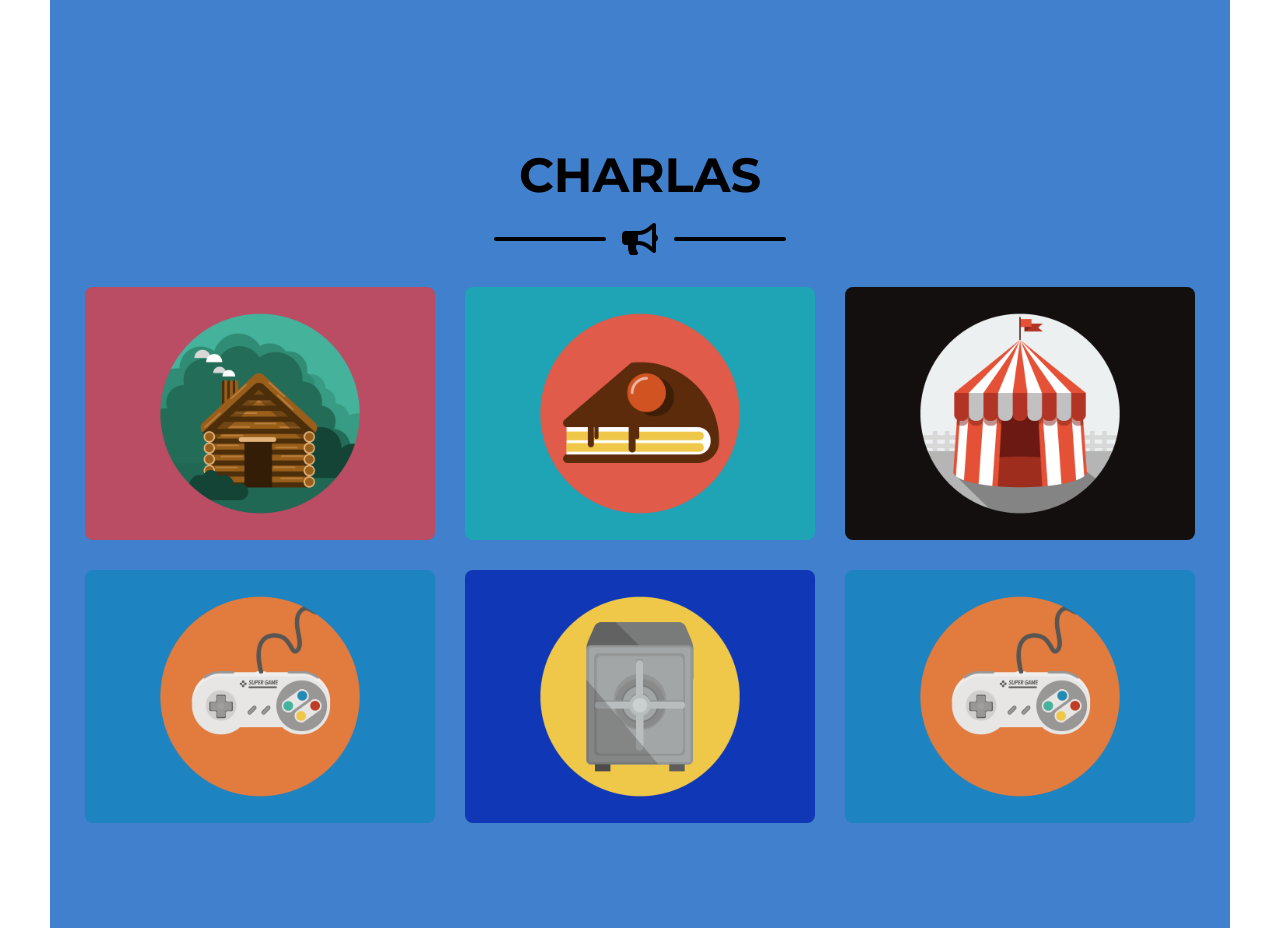
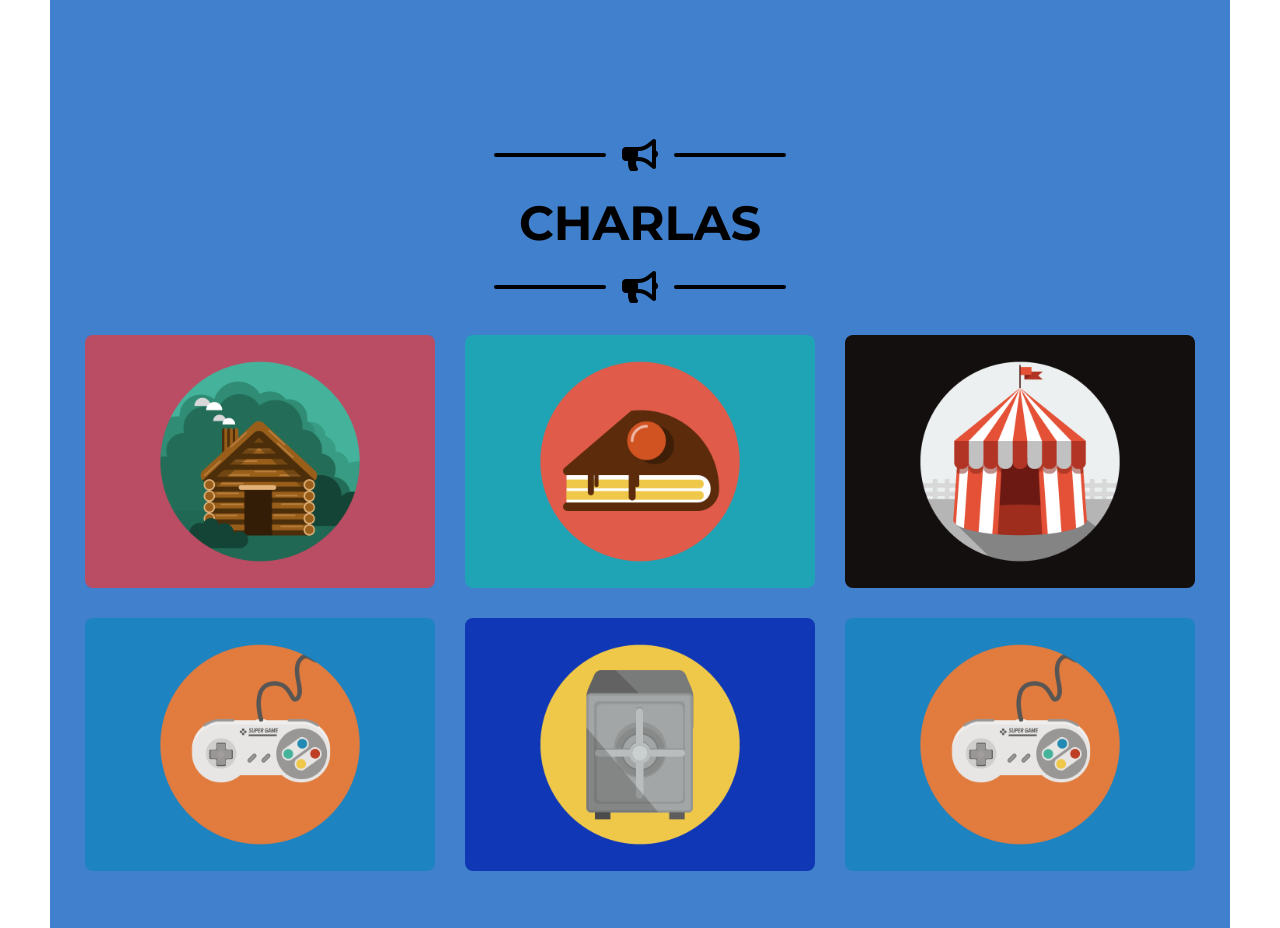
Before and after one commit to Amanza17/aerobot, a website with bundled scripts: page index.html in a window 1280 px wide. Shown: the part 860-1788 px from the top of the page. Built offline with nearby package versions, Linux system fonts and the light colour scheme.

Commit message:
Update
Signed-off-by: Juancams <jc.manzanares.serrano@gmail.com>

```diff
--- a/index.html
+++ b/index.html
@@ -79,8 +79,13 @@
 
       <!-- Icon Divider -->
       <div class="divider-custom">
-        <div class="divider-large-line"></div>
+        <div class="divider-custom-line"></div>
+        <div class="divider-custom-icon">
+          <i class="fas fa-bullhorn"></i>
+        </div>
+        <div class="divider-custom-line"></div>
       </div>
+
 
       <!-- Portfolio Section Heading -->
       <h2 class="page-section-heading text-center text-uppercase text-secondary mb-0">Charlas</h2>
```
